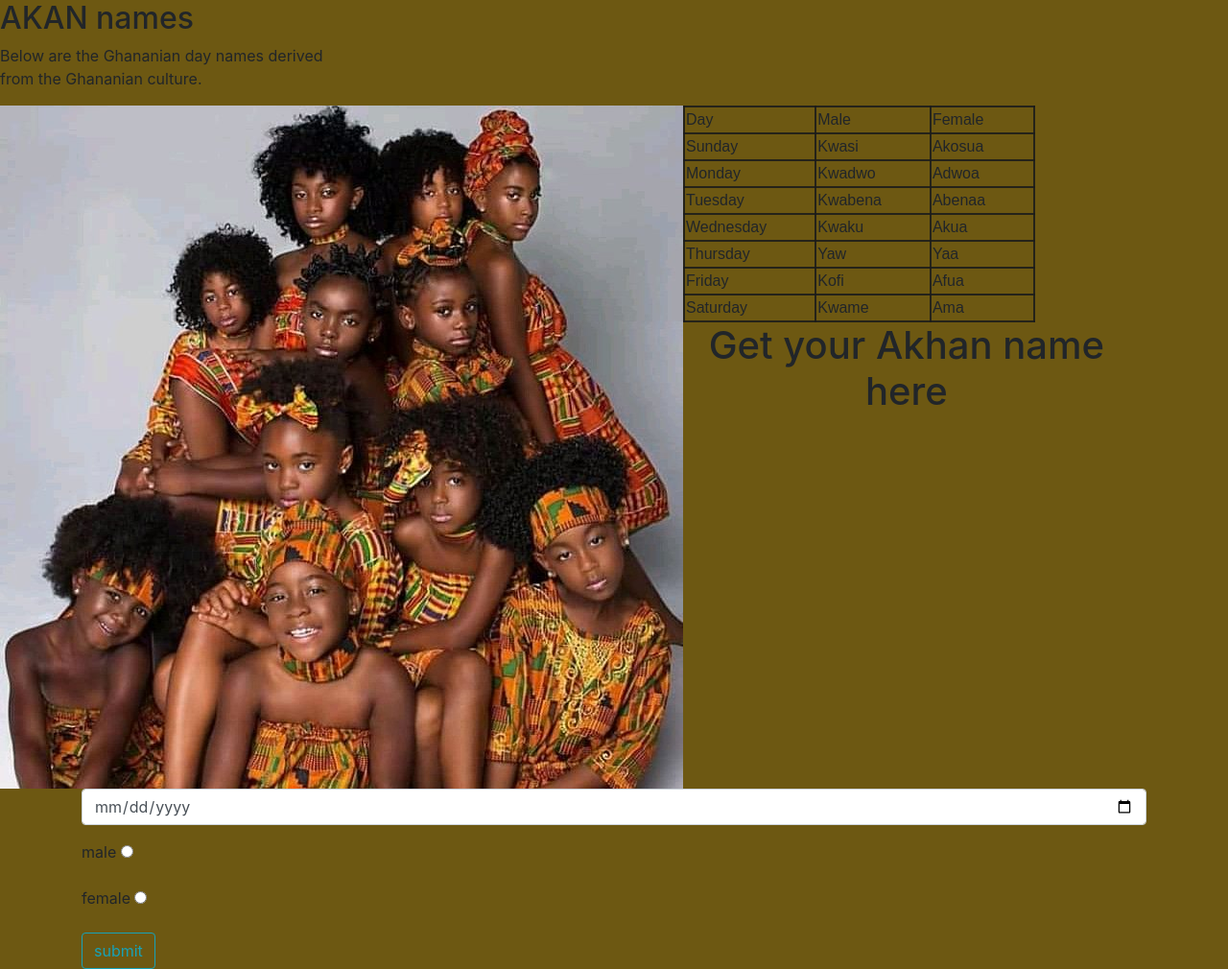
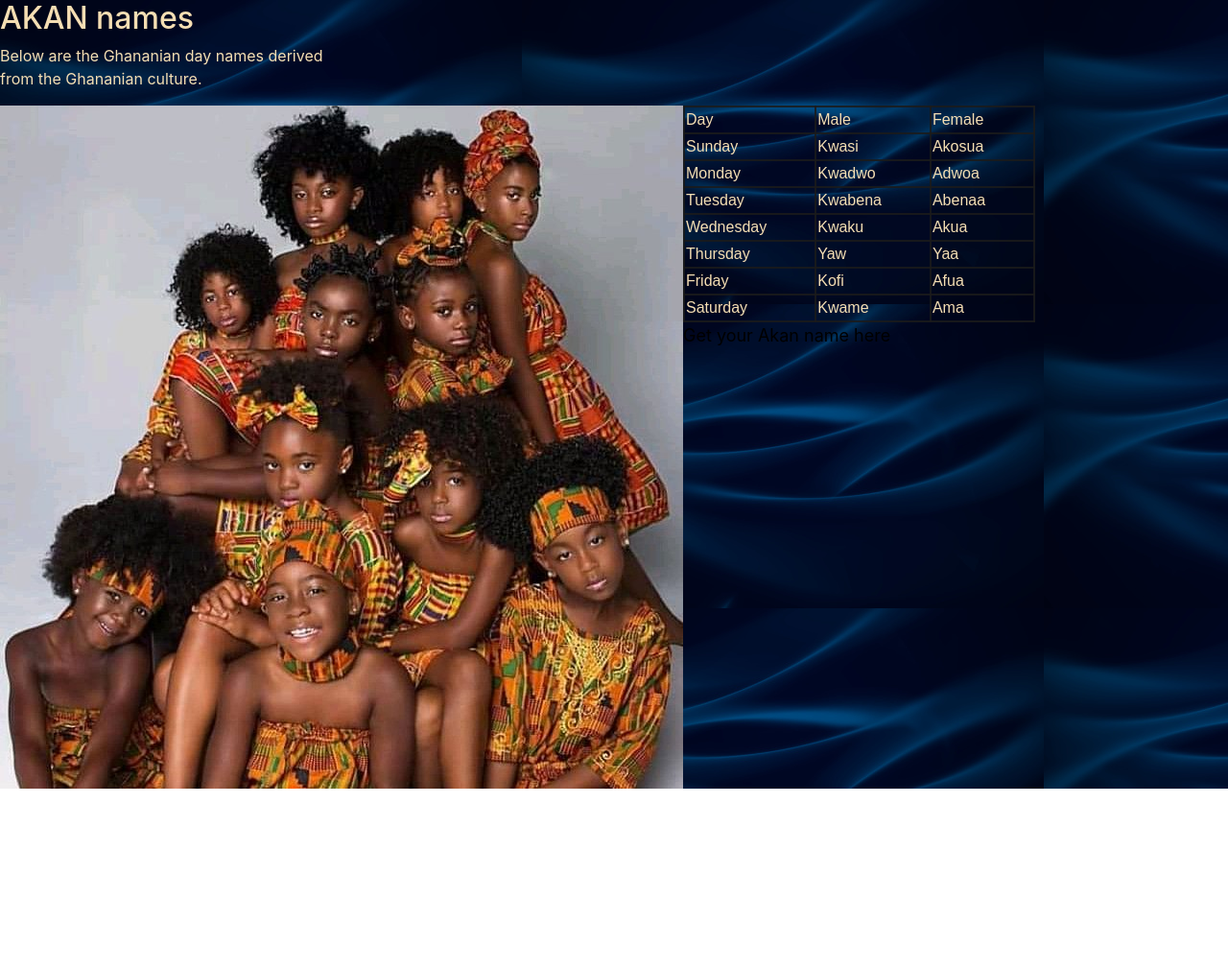
Before and after one commit to nancymwende/Akhan-names, a plain HTML site: page index.html in a window 1280 px wide. Shown: the whole page at 96% size. After the commit the page ends 822 px from the top, so only its background shows below. Drawn offline with nearby package versions, Linux system fonts and the light colour scheme.

Commit message:
add a file akan.html

```diff
--- a/index.html
+++ b/index.html
@@ -68,9 +68,6 @@
          <div class="form-group input1">
              <input type="date" name="date" id="date" class="form-control" value="date">
          </div> -->
-    <div class="name">
-        <h1>Get your Akhan name here </h1>
-    </div>
     <!-- <form class="user-form">
         <label>Day<br><input class="Day" type="text" name="Day" placeholder="Day"><br></label>
         <label>Month<br><input class="month" type="text" name="month" placeholder="month"><br></label>
@@ -83,26 +80,7 @@
         <input type="radio" id="Male" value="Male">
           <label>Male</label><br>
     </div> -->
-    <div class="container">
-        <form action="#" id="akan">
-            <div class="form-group input1">
-                <input type="date" name="date" id="date" class="form-control" value="date">
-            </div>
-
-            <div class="form-group">
-                <label for="male">male</label>
-                <input type="radio" name="gender" id="male" value="male">
-            </div>
-
-            <div class="form-group">
-                <label for="female">female</label>
-                <input type="radio" name="gender" id="female" value="female">
-            </div>
-
-            <button class="btn btn-outline-info">submit</button>
-        </form>
-    </div>
-
+    <a href="akan.html">Get your Akan name here</a>
 
 
 
--- a/style.css
+++ b/style.css
@@ -1,13 +1,12 @@
-/* body{
-    background-image: url("images/akan.jpeg");
-    background-size: cover;
+body{
+    background-image: url("images/unsplash.jpg");
+    /* background-size: cover;
     background-repeat: no-repeat;
-    background-position: center; }*/
+    background-position: center; } */
+    color: wheat;
 
+}
 
-body{
-    background-color:#6d5812;
-}
 
 .image1{
     float: left;
@@ -35,3 +34,15 @@ td{
     padding-bottom: 10%;
     margin-right: 8%;
 }
+.btn{
+    border-radius: 2%;
+    background-color: blue;
+}
+a{
+    font-size: large;
+    color: black;
+    margin-top: 80px;
+}
+a:hover{
+    color: black;
+}
```
Also changed, not shown: akan.html (added, +43 -0 lines), images/unsplash.jpg (added).
